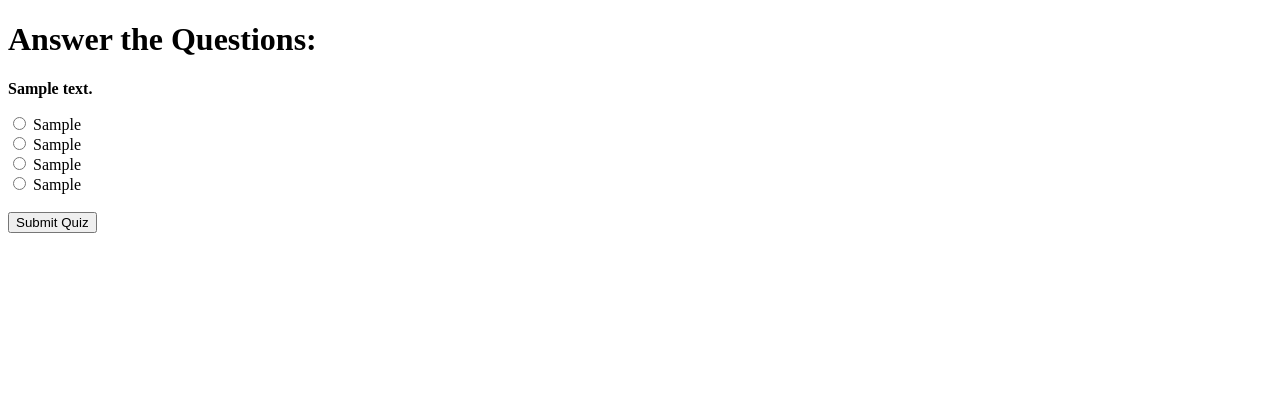
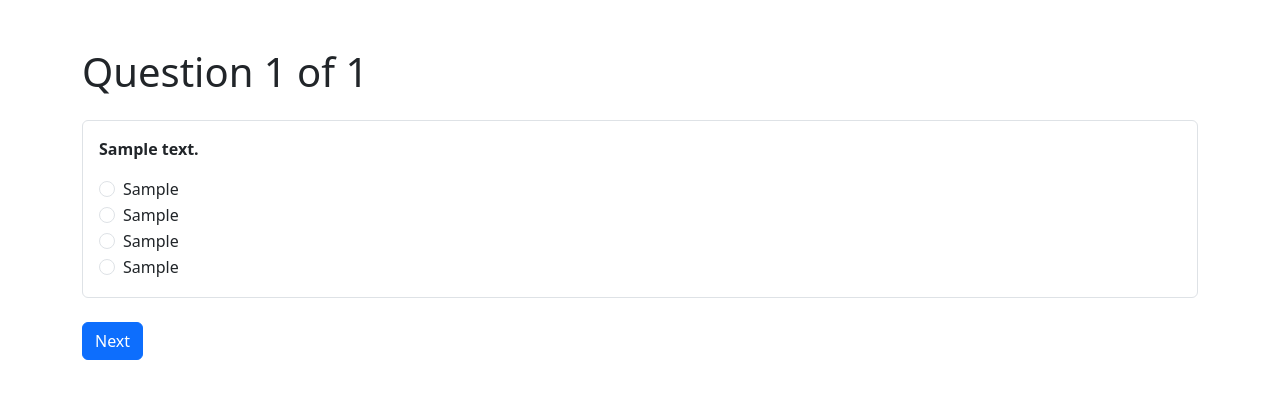
Before and after one commit to lakshyagurjar20/django-quiz-app, a Django app: page /quiz/ in a window 1280 px wide. Shown: the top 407 px of the page. Run offline with Django 5.2, Linux system fonts and the light colour scheme; tables that the repository leaves empty hold one stand-in row (values such as "Sample post").

Commit message:
Question apperance one by one

```diff
--- a/quiz/templates/quiz.html
+++ b/quiz/templates/quiz.html
@@ -2,19 +2,14 @@
 <html>
 <head>
     <title>Quiz</title>
+    <link href="https://cdn.jsdelivr.net/npm/bootstrap@5.3.0/dist/css/bootstrap.min.css" rel="stylesheet">
 </head>
-<body>
-    <h1>Answer the Questions:</h1>
+<body class="container py-5">
+    <h1 class="mb-4">Answer the Questions:</h1>
     <form method="post">
         {% csrf_token %}
-        {% for question in questions %}
-            <p><strong>{{ question.question_text }}</strong></p>
-            <label><input type="radio" name="{{ question.id }}" value="1"> {{ question.option1 }}</label><br>
-            <label><input type="radio" name="{{ question.id }}" value="2"> {{ question.option2 }}</label><br>
-            <label><input type="radio" name="{{ question.id }}" value="3"> {{ question.option3 }}</label><br>
-            <label><input type="radio" name="{{ question.id }}" value="4"> {{ question.option4 }}</label><br><br>
-        {% endfor %}
-        <button type="submit">Submit Quiz</button>
+        {{ form.as_p }}
+        <button type="submit" class="btn btn-primary mt-3">Submit Quiz</button>
     </form>
 </body>
 </html>
--- /dev/null
+++ b/quiz/templates/quiz_onebyone.html
@@ -0,0 +1,33 @@
+<!DOCTYPE html>
+<html>
+<head>
+    <title>Quiz Question</title>
+    <link href="https://cdn.jsdelivr.net/npm/bootstrap@5.3.0/dist/css/bootstrap.min.css" rel="stylesheet">
+</head>
+<body class="container py-5">
+    <h1 class="mb-4">Question {{ index }} of {{ total }}</h1>
+    <form method="post">
+        {% csrf_token %}
+        <div class="mb-4 p-3 border rounded">
+            <p><strong>{{ question.question_text }}</strong></p>
+            <div class="form-check">
+                <input class="form-check-input" type="radio" name="answer" value="1" required>
+                <label class="form-check-label">{{ question.option1 }}</label>
+            </div>
+            <div class="form-check">
+                <input class="form-check-input" type="radio" name="answer" value="2" required>
+                <label class="form-check-label">{{ question.option2 }}</label>
+            </div>
+            <div class="form-check">
+                <input class="form-check-input" type="radio" name="answer" value="3" required>
+                <label class="form-check-label">{{ question.option3 }}</label>
+            </div>
+            <div class="form-check">
+                <input class="form-check-input" type="radio" name="answer" value="4" required>
+                <label class="form-check-label">{{ question.option4 }}</label>
+            </div>
+        </div>
+        <button type="submit" class="btn btn-primary">Next</button>
+    </form>
+</body>
+</html>
--- a/quiz/views.py
+++ b/quiz/views.py
@@ -2,24 +2,48 @@ from django.shortcuts import render, redirect
 from .models import Question
 
 def home(request):
+    # Clear previous quiz state if any
+    if 'question_index' in request.session:
+        del request.session['question_index']
+    if 'score' in request.session:
+        del request.session['score']
     return render(request, 'home.html')
 
 def quiz(request):
+    questions = list(Question.objects.all())
+    total = len(questions)
+
+    # Initialize session variables at the start
+    if 'question_index' not in request.session:
+        request.session['question_index'] = 0
+        request.session['score'] = 0
+
+    index = request.session['question_index']
+
+    # If quiz is over, redirect to result
+    if index >= total:
+        score = request.session.get('score', 0)
+        # Clear session variables after quiz ends
+        del request.session['question_index']
+        del request.session['score']
+        return redirect('result', score=score, total=total)
+
+    current_question = questions[index]
+
     if request.method == 'POST':
-        questions = Question.objects.all()
-        score = 0
-        total = questions.count()
-        for question in questions:
-            selected_option = request.POST.get(str(question.id))
-            if selected_option and int(selected_option) == question.correct_option:
-                score += 1
-        return redirect('result', score=score, total=total)
-    else:
-        questions = Question.objects.all()
-        return render(request, 'quiz.html', {'questions': questions})
+        selected = request.POST.get('answer')
+        if selected and int(selected) == current_question.correct_option:
+            request.session['score'] += 1
+
+        # Move to next question
+        request.session['question_index'] += 1
+        return redirect('quiz')
+
+    return render(request, 'quiz_onebyone.html', {
+        'question': current_question,
+        'index': index + 1,
+        'total': total,
+    })
 
 def result(request, score, total):
-    return render(request, 'result.html', {
-        'score': score,
-        'total': total,
-    })
+    return render(request, 'result.html', {'score': score, 'total': total})
```
Also changed, not shown: quiz/forms.py (added, +20 -0 lines), quiz/templates/home.html (+4 -3 lines), quiz/templates/result.html (+5 -4 lines).
